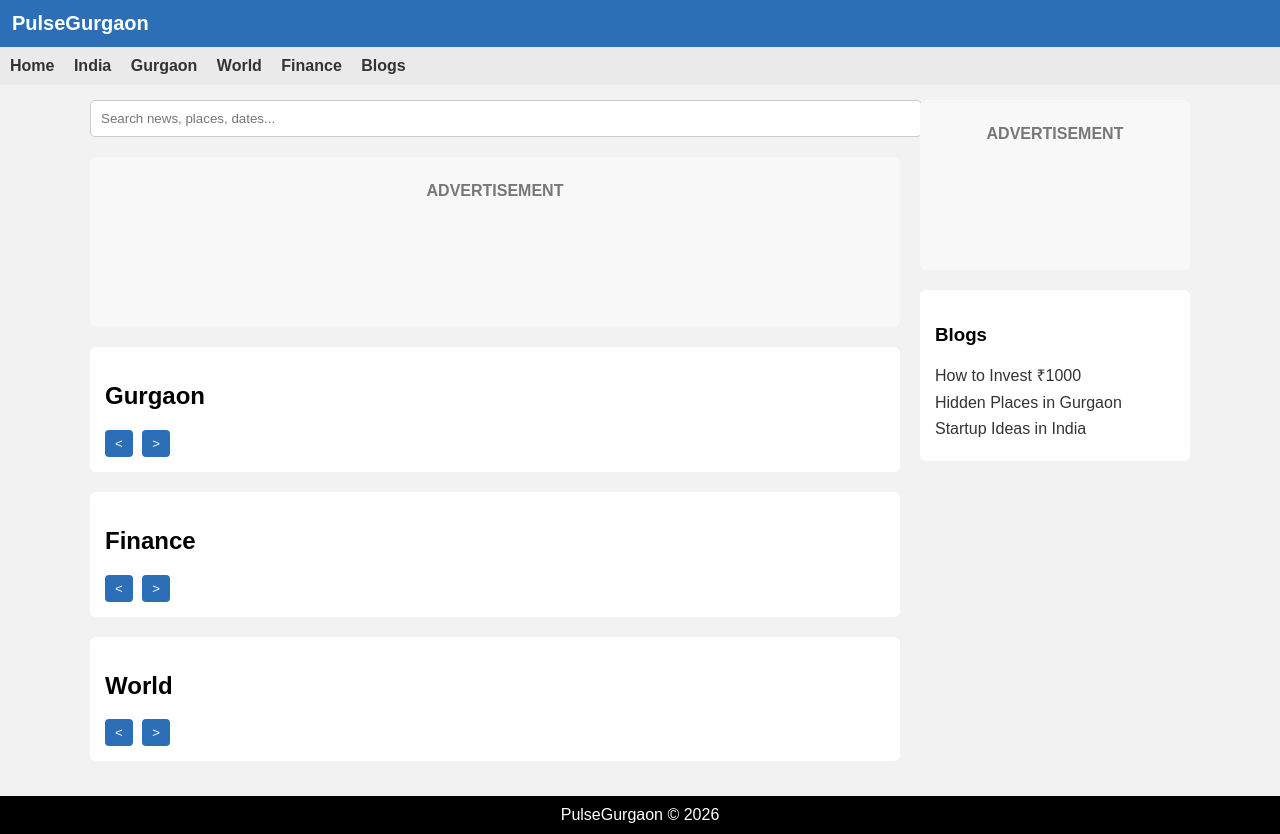
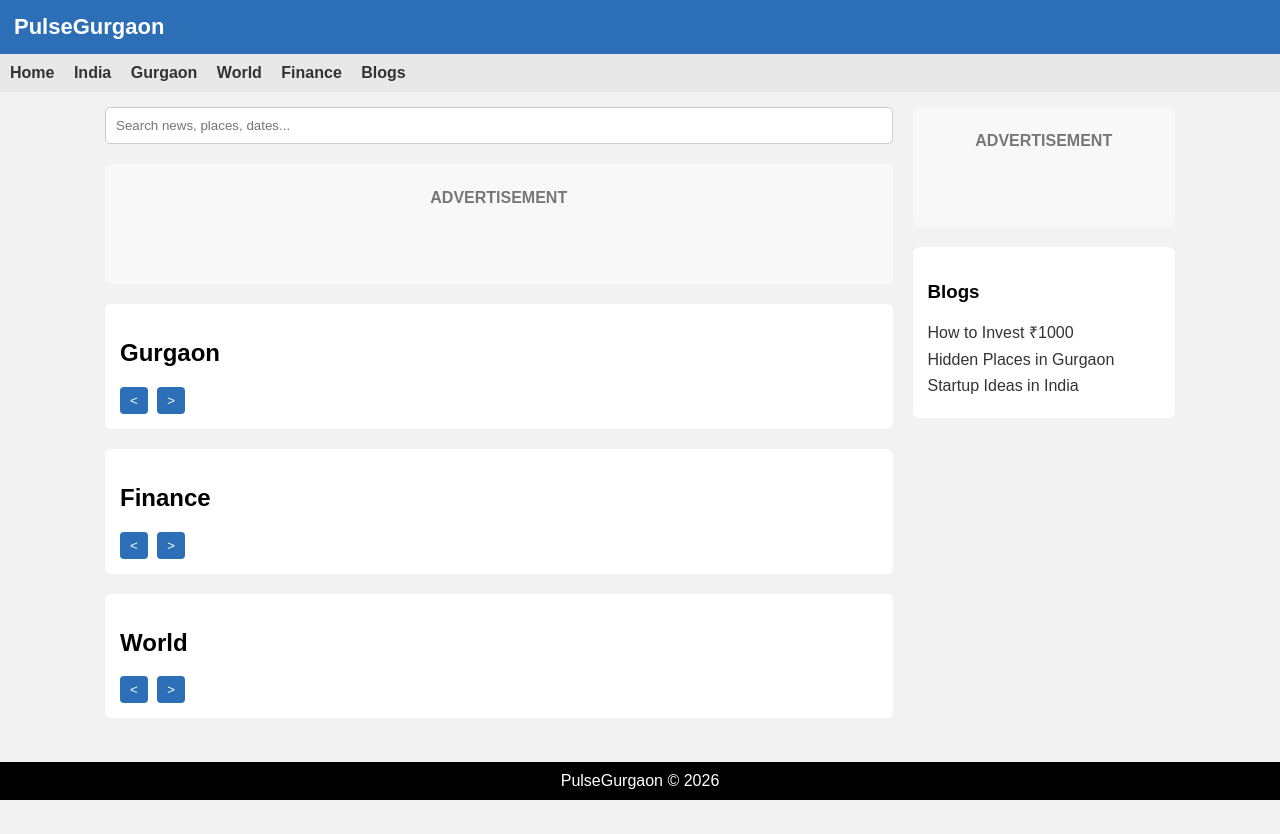
Before and after one commit to rt01-boop/News.ai, a plain HTML site: page index.html in a window 1280 px wide. After the commit the page ends 800 px from the top, so only its background shows below. Drawn offline with Linux system fonts and the light colour scheme; no server answers.

Commit message:
Update index.html

```diff
--- a/index.html
+++ b/index.html
@@ -1,23 +1,46 @@
-<!DOCTYPE html><html lang="en"><head><meta charset="UTF-8">
+<!DOCTYPE html><html lang="en">
+<head>
+<meta charset="UTF-8">
 <meta name="viewport" content="width=device-width, initial-scale=1.0">
 <title>PulseGurgaon</title><style>
 
-body{
-font-family: Arial, sans-serif;
+*{
+box-sizing:border-box;
+}
+
+html,body{
+height:100%;
 margin:0;
+font-family:Arial, sans-serif;
 background:#f2f2f2;
 }
+
+/* PAGE LAYOUT */
+
+body{
+display:flex;
+flex-direction:column;
+min-height:100vh;
+}
+
+main{
+flex:1;
+}
+
+/* HEADER */
 
 header{
 background:#2c6fb7;
 color:white;
-padding:12px;
-font-size:20px;
+padding:14px;
+font-size:22px;
 font-weight:bold;
 }
 
+/* NAV */
+
 nav{
-background:#eaeaea;
+background:#e8e8e8;
 padding:10px;
 }
 
@@ -27,6 +50,8 @@ text-decoration:none;
 color:#333;
 font-weight:bold;
 }
+
+/* LAYOUT */
 
 .container{
 display:flex;
@@ -43,6 +68,8 @@ flex:3;
 .sidebar{
 flex:1;
 }
+
+/* CARDS */
 
 .section{
 background:white;
@@ -66,9 +93,7 @@ margin:5px 0;
 color:#555;
 }
 
-.arrow-container{
-margin-top:10px;
-}
+/* ARROWS */
 
 .arrow-btn{
 background:#2c6fb7;
@@ -80,6 +105,8 @@ cursor:pointer;
 margin-right:5px;
 }
 
+/* SEARCH */
+
 .search{
 width:100%;
 padding:10px;
@@ -87,6 +114,8 @@ border:1px solid #ccc;
 border-radius:5px;
 margin-bottom:20px;
 }
+
+/* ADS */
 
 .ad{
 background:#f8f8f8;
@@ -99,6 +128,8 @@ color:#777;
 min-height:120px;
 }
 
+/* BLOGS */
+
 .blogs a{
 display:block;
 margin-bottom:8px;
@@ -106,11 +137,23 @@ text-decoration:none;
 color:#333;
 }
 
+/* FOOTER */
+
 footer{
 background:black;
 color:white;
 text-align:center;
 padding:10px;
+}
+
+/* MOBILE */
+
+@media (max-width:800px){
+
+.container{
+flex-direction:column;
+}
+
 }
 
 </style></head><body><header>
@@ -122,24 +165,31 @@ PulseGurgaon
 <a href="#">World</a>
 <a href="#">Finance</a>
 <a href="#">Blogs</a>
-</nav><div class="container"><div class="main"><input class="search" placeholder="Search news, places, dates..."><div class="section ad">
+</nav><main><div class="container"><div class="main"><input class="search" placeholder="Search news, places, dates..."><div class="section ad">
 ADVERTISEMENT
-</div><div class="section"><h2>Gurgaon</h2><div id="gurgaon-news"></div><div class="arrow-container">
-<button class="arrow-btn">&lt;</button>
-<button class="arrow-btn">&gt;</button>
-</div></div><div class="section"><h2>Finance</h2><div id="finance-news"></div><div class="arrow-container">
-<button class="arrow-btn">&lt;</button>
-<button class="arrow-btn">&gt;</button>
-</div></div><div class="section"><h2>World</h2><div id="world-news"></div><div class="arrow-container">
-<button class="arrow-btn">&lt;</button>
-<button class="arrow-btn">&gt;</button>
-</div></div></div><div class="sidebar"><div class="ad">
+</div><div class="section">
+<h2>Gurgaon</h2>
+<div id="gurgaon-news"></div>
+<button class="arrow-btn"><</button>
+<button class="arrow-btn">></button>
+</div><div class="section">
+<h2>Finance</h2>
+<div id="finance-news"></div>
+<button class="arrow-btn"><</button>
+<button class="arrow-btn">></button>
+</div><div class="section">
+<h2>World</h2>
+<div id="world-news"></div>
+<button class="arrow-btn"><</button>
+<button class="arrow-btn">></button>
+</div></div><div class="sidebar"><div class="ad">
 ADVERTISEMENT
-</div><div class="section blogs"><h3>Blogs</h3><a href="#">How to Invest ₹1000</a>
+</div><div class="section blogs">
+<h3>Blogs</h3>
+<a href="#">How to Invest ₹1000</a>
 <a href="#">Hidden Places in Gurgaon</a>
 <a href="#">Startup Ideas in India</a>
-
-</div></div></div><footer>
+</div></div></div></main><footer>
 PulseGurgaon © 2026
 </footer><script>
 
@@ -148,12 +198,11 @@ async function loadNews(){
 try{
 
 const response = await fetch("https://pulsegurgaon-backend.onrender.com/articles")
-
 const articles = await response.json()
 
-const gurgaon = document.getElementById("gurgaon-news")
+const container = document.getElementById("gurgaon-news")
 
-gurgaon.innerHTML=""
+container.innerHTML=""
 
 articles.forEach(article => {
 
@@ -167,13 +216,13 @@ card.innerHTML = `
 <a href="#">Read article</a>
 `
 
-gurgaon.appendChild(card)
+container.appendChild(card)
 
 })
 
 }catch(err){
 
-console.log("News load failed",err)
+console.log("API failed",err)
 
 }
 
```
